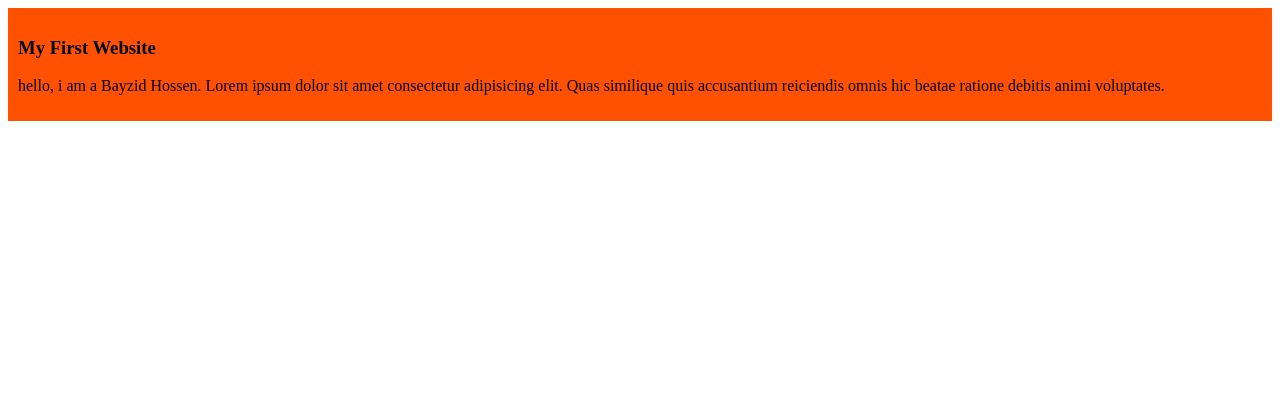
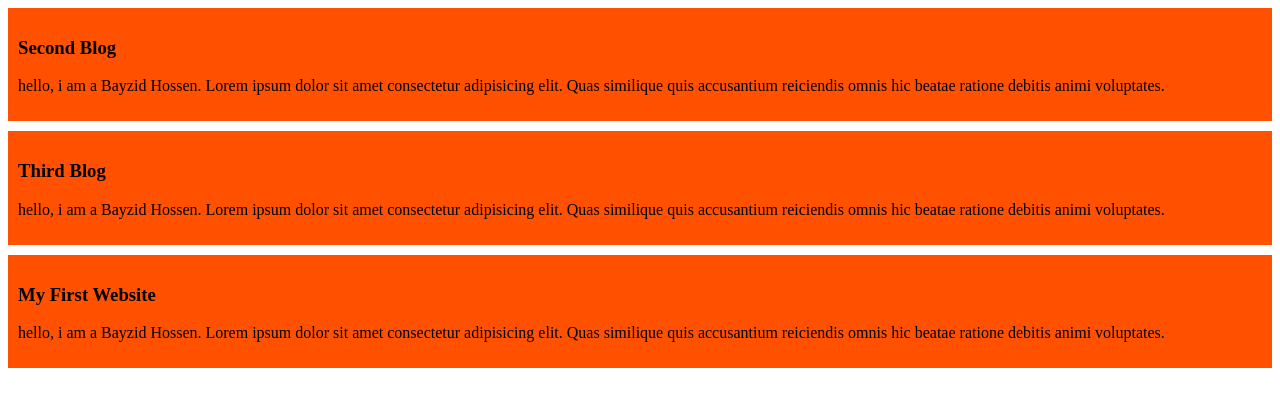
Before and after one commit to bayzidhossen123/my-simple-website, a plain HTML site: page index.html in a window 1280 px wide. Drawn offline with Linux system fonts and the light colour scheme.

Commit message:
add the secound and the thired blog

```diff
--- a/index.html
+++ b/index.html
@@ -8,6 +8,14 @@
 </head>
 <body>
     <div>
+        <h3>Second Blog</h3>
+        <p>hello, i am a Bayzid Hossen. Lorem ipsum dolor sit amet consectetur adipisicing elit. Quas similique quis accusantium reiciendis omnis hic beatae ratione debitis animi voluptates.</p>
+    </div>
+    <div>
+        <h3>Third Blog</h3>
+        <p>hello, i am a Bayzid Hossen. Lorem ipsum dolor sit amet consectetur adipisicing elit. Quas similique quis accusantium reiciendis omnis hic beatae ratione debitis animi voluptates.</p>
+    </div>
+    <div>
         <h3>My First Website</h3>
         <p>hello, i am a Bayzid Hossen. Lorem ipsum dolor sit amet consectetur adipisicing elit. Quas similique quis accusantium reiciendis omnis hic beatae ratione debitis animi voluptates.</p>
     </div>
--- a/styles/blog.css
+++ b/styles/blog.css
@@ -1,4 +1,5 @@
 div{
     background-color: rgb(255, 81, 0);
     padding: 10px;
+    margin-bottom: 10px;
 }
```
